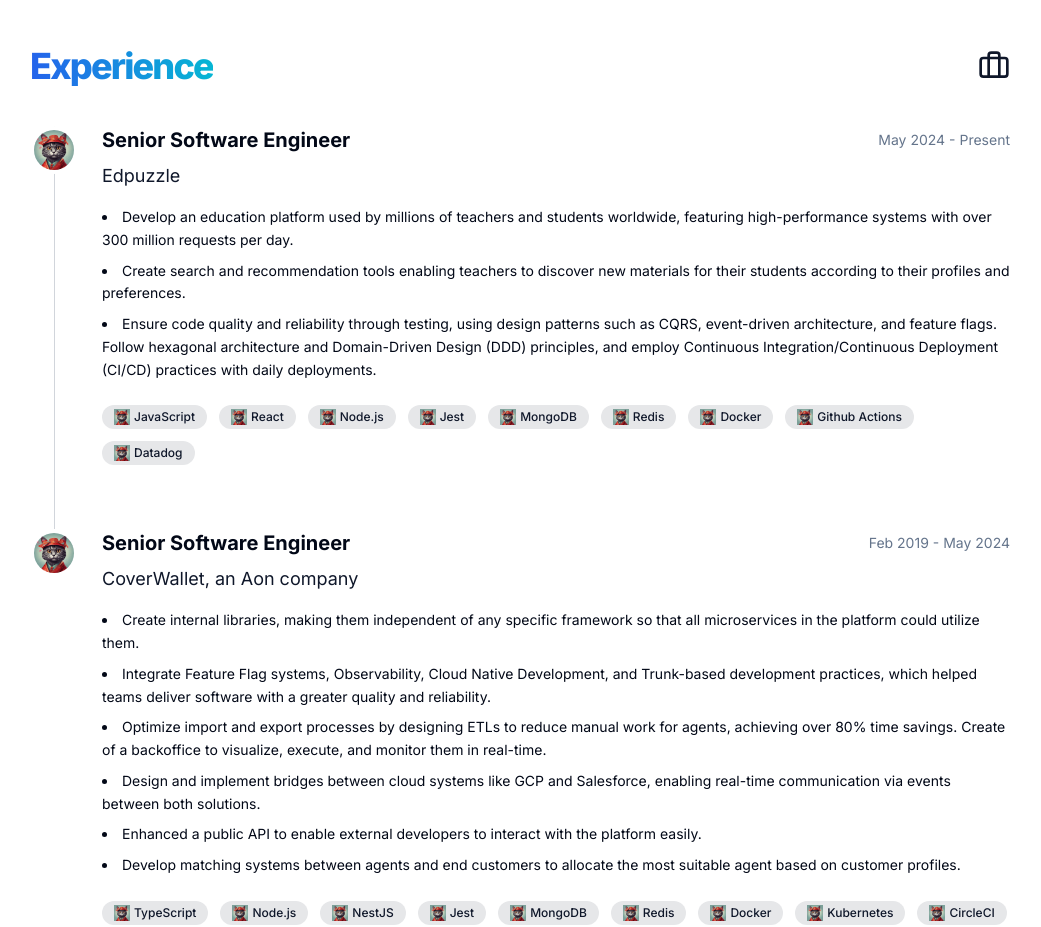
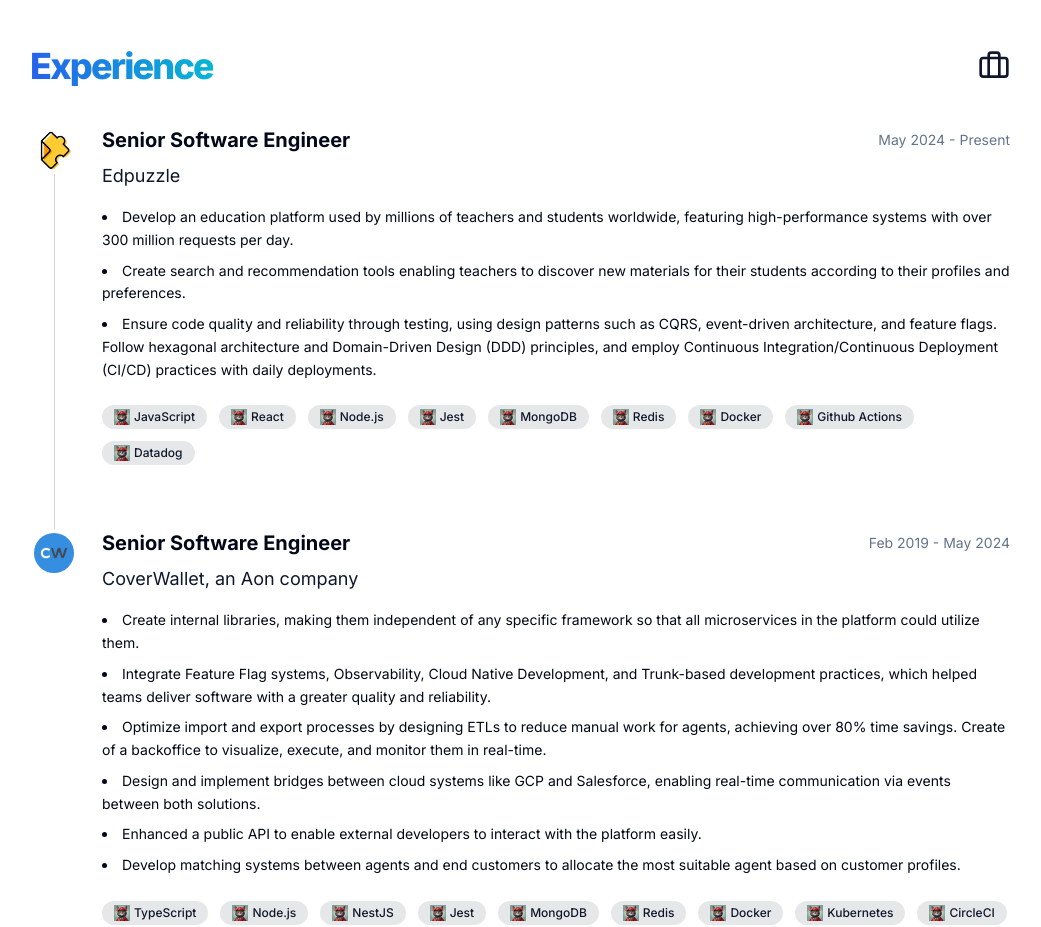
Before and after one commit to AlbertHernandez/alberthernandez.dev, a Next.js app: page / in a window 1280 px wide. Shown: the part 1220-2147 px from the top of the page, without its empty margins (120-1161 px from the left). Built offline with nearby package versions, Linux system fonts and the light colour scheme.

Commit message:
v30
Signed-off-by: Albert Hernandez <alberthernandezdev@gmail.com>

```diff
--- a/src/app/page.tsx
+++ b/src/app/page.tsx
@@ -21,7 +21,7 @@
 const experiences = [
   {
     company: "Edpuzzle",
-    logo: "/cat.webp",
+    logo: "/edpuzzle.webp",
     role: "Senior Software Engineer",
     period: "May 2024 - Present",
     website: "https://edpuzzle.com",
@@ -44,7 +44,7 @@
   },
   {
     company: "CoverWallet, an Aon company",
-    logo: "/cat.webp",
+    logo: "/coverwallet.webp",
     role: "Senior Software Engineer",
     period: "Feb 2019 - May 2024",
     website: "https://www.coverwallet.com/",
```
Also changed, not shown: public/coverwallet.webp (added), public/edpuzzle.webp (added).
